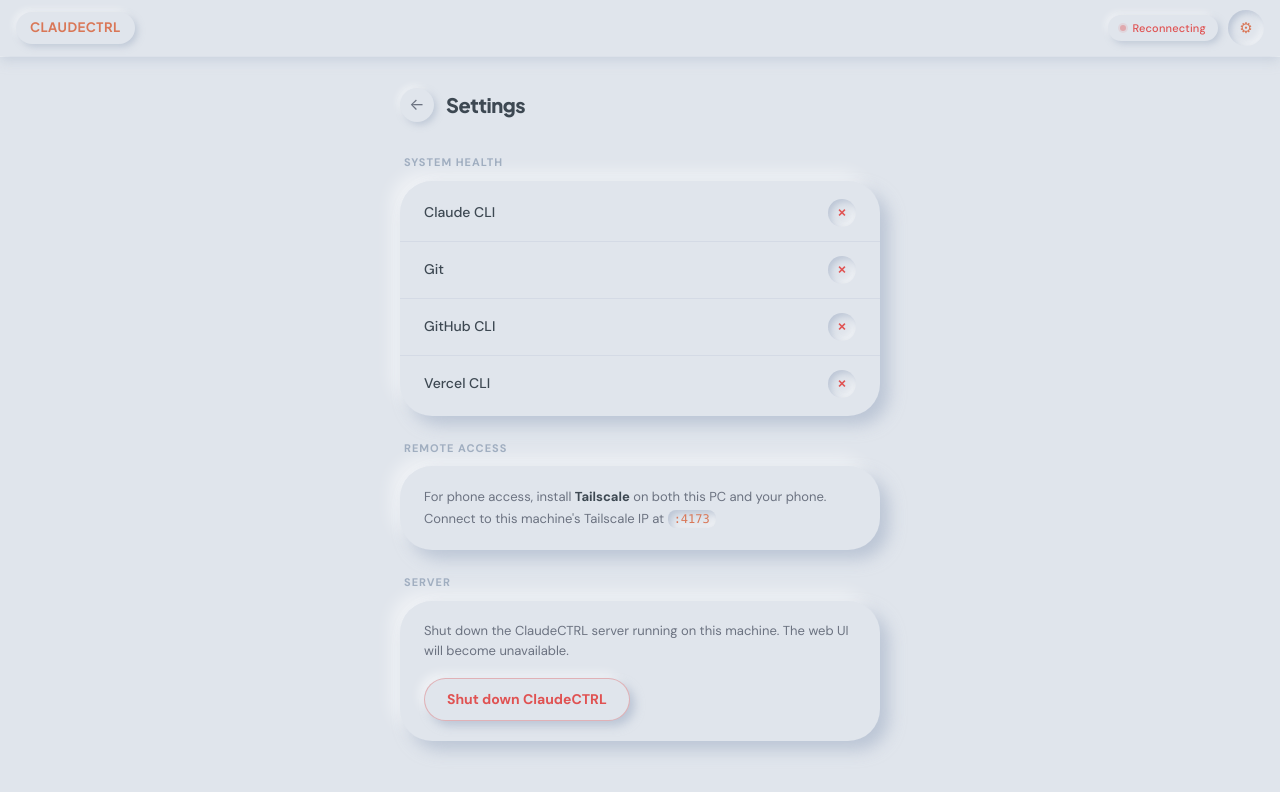
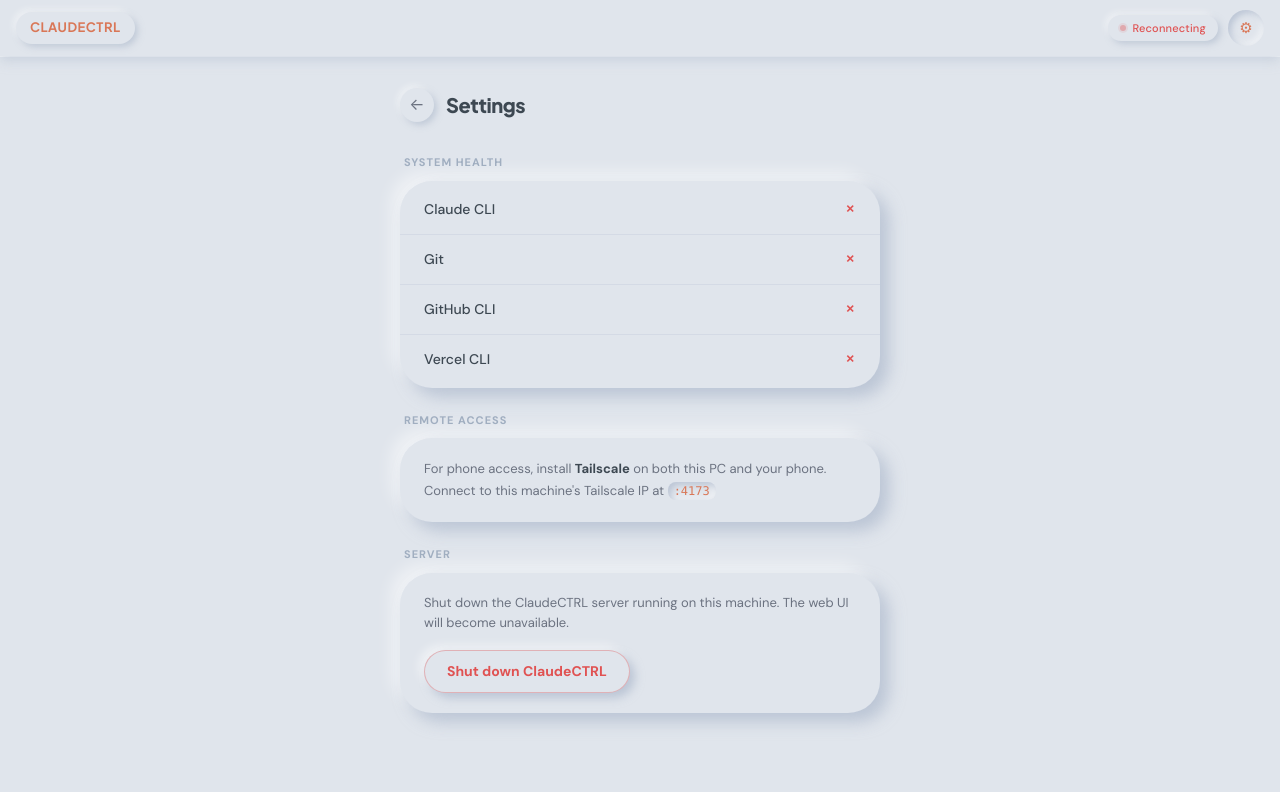
Before and after one commit to Yerazikk/CLAUDECTRL, a React (Vite) app in the folder apps/web/: page / in a window 1280 px wide. Both pictures are taken after a click on the button "Settings". Shown: the top 792 px of the page. Built offline with nearby package versions, Linux system fonts and the light colour scheme; no server answers.

Commit message:
fix(web): remove circle container from health row status indicator

```diff
--- a/apps/web/src/pages/Settings.tsx
+++ b/apps/web/src/pages/Settings.tsx
@@ -240,21 +240,9 @@ function HealthRow({ label, ok, last }: { label: string; ok: boolean; last?: boo
       <div style={{ display: 'flex', alignItems: 'center' }}>
         <span style={{ fontSize: 14, fontWeight: 500, color: 'var(--c-fg)' }}>{label}</span>
       </div>
-      <div style={{
-        width: 28,
-        height: 28,
-        borderRadius: '50%',
-        boxShadow: ok ? 'var(--shadow-raised-xs)' : 'var(--shadow-inset-sm)',
-        background: 'var(--c-bg)',
-        display: 'flex',
-        alignItems: 'center',
-        justifyContent: 'center',
-        fontSize: 13,
-        color: ok ? 'var(--c-success)' : 'var(--c-failed)',
-        fontWeight: 600,
-      }}>
+      <span style={{ fontSize: 13, fontWeight: 600, color: ok ? 'var(--c-success)' : 'var(--c-failed)' }}>
         {ok ? '✓' : '✗'}
-      </div>
+      </span>
     </div>
   );
 }
```
